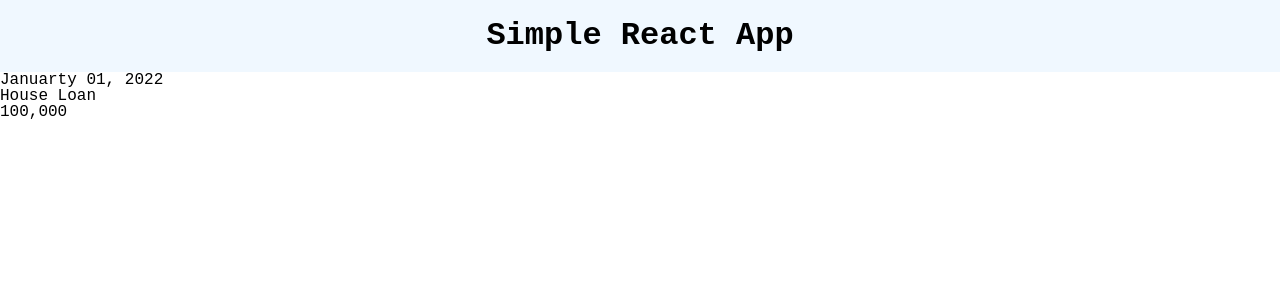
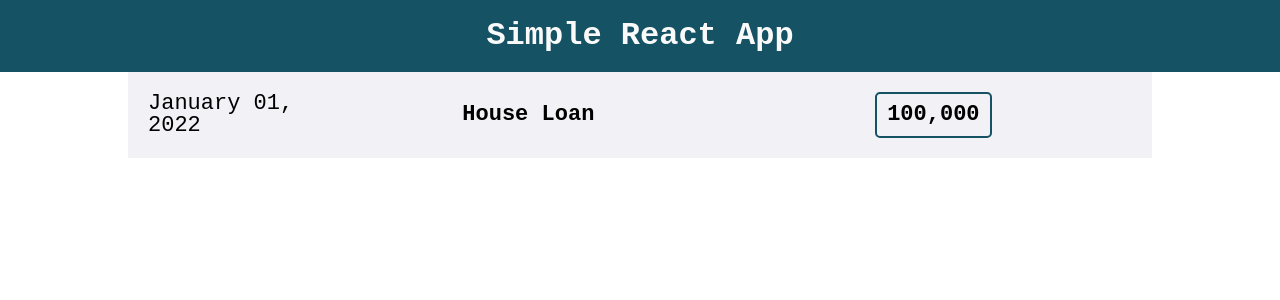
Before and after one commit to joshjoshuap/Learn-React, a React (Create React App) app in the folder simple-react/: page / in a window 1280 px wide. Shown: the top 300 px of the page. Built offline with nearby package versions, Linux system fonts and the light colour scheme.

Commit message:
add css styling

```diff
--- a/simple-react/src/components/ExpenseItem.jsx
+++ b/simple-react/src/components/ExpenseItem.jsx
@@ -1,10 +1,12 @@
 const ExpenseItem = () => {
   return (
-    <div>
-      <div>Januarty 01, 2022</div>
-      <div>
-        <div>House Loan</div>
-        <div>100,000</div>
+    <div className="container">
+      <div className="expense-item">
+        <div className="expense-item_date">January 01, 2022</div>
+        <div className="expense-item_description">
+          <div>House Loan</div>
+          <div className="expense-item_amount">100,000</div>
+        </div>
       </div>
     </div>
   );
--- a/simple-react/src/components/index.css
+++ b/simple-react/src/components/index.css
@@ -6,11 +6,12 @@
 }
 
 body {
-  font-family: 'Courier New', Courier, monospace;
+  font-family: "Courier New", Courier, monospace;
   line-height: 1;
 }
 
-ol, ul {
+ol,
+ul {
   list-style: none;
 }
 
@@ -20,8 +21,38 @@ table {
 }
 
 .header {
-  background-color: aliceblue;
-  color: black;
+  background-color: #155263;
+  color: #FAFAFA;
   padding: 20px;
   text-align: center;
 }
+
+.container {
+  width: 80%;
+  margin: 0 auto;
+}
+
+.expense-item {
+  display: flex;
+  align-items: center;
+  background-color: #F1F1F6;
+  color: black;
+  width: auto;
+  padding: 20px;
+  margin: 0 auto;
+  font-size: 22px;
+}
+
+.expense-item_description {
+  display: flex;
+  align-items: center;
+  justify-content: space-around;
+  width: 100%;
+  font-weight: 800;
+}
+
+.expense-item_amount {
+  border: 2px solid #155263;
+  border-radius: 5px;
+  padding: 10px;
+}
```
